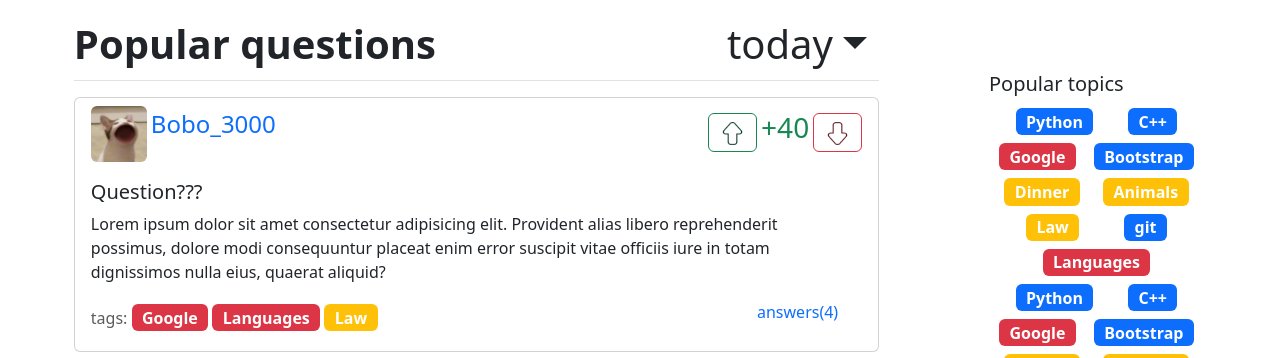
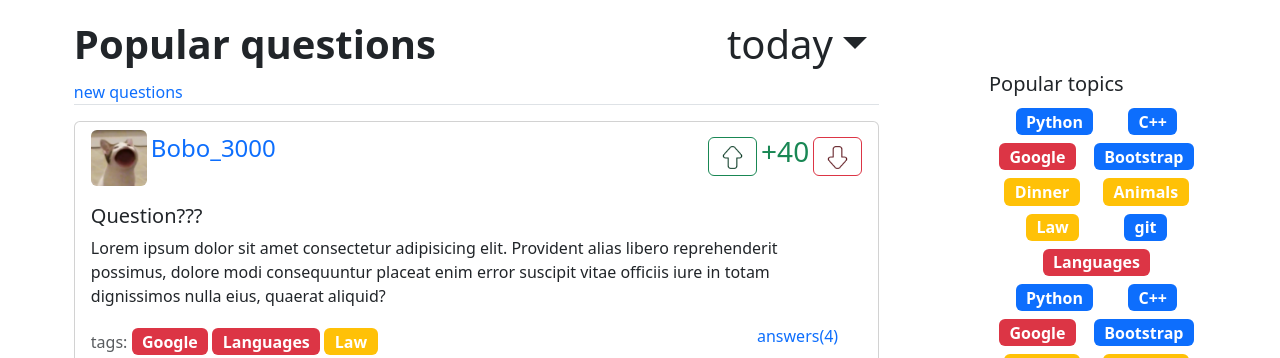
Before and after one commit to Bopster410/web_dz_project, a Python web app: template templates/index.html in a window 1280 px wide. Shown: the part 70-428 px from the top of the page. Run offline with Jinja, Linux system fonts and the light colour scheme; the template is opened without the code that fills it, so the values that code supplies are empty.

Commit message:
Added sorting by time

```diff
--- a/templates/index.html
+++ b/templates/index.html
@@ -39,10 +39,11 @@
     <div class="row ps-4 mt-2 mb-5 container-fluid">
         <!-- Questions -->
         <main class="d-flex flex-column col-lg col-md col-xl-8 mx-auto">
-            <div class="d-flex align-items-center justify-content-between mb-3 border-bottom">
-                <div class="fs-1 fw-bold">Popular questions </div>
+            <div class="container-fluid p-0 mb-3 border-bottom">
+                <div class="d-flex align-items-center justify-content-between">
+                    <div class="fs-1 fw-bold">Popular questions</div>
                     <div class="dropdown">
-                    <button class="dropdown-toggle border-0 btn fs-1 " type="button"
+                        <button class="dropdown-toggle border-0 btn fs-1" type="button"
                             data-bs-toggle="dropdown">today</button>
                         <ul class="dropdown-menu dropdown-menu-dark">
                             <li class="dropdown-item">today</li>
@@ -51,6 +52,8 @@
                             <li class="dropdown-item">all time</li>
                         </ul>
                     </div>
+                </div>
+                <a href="#" class="link-underline link-underline-opacity-0">new questions</a>
             </div>
             <div class="vstack gap-2">
 
```
Also changed, not shown: templates/index_with_login.html (+6 -3 lines). Lines whose indentation alone changed are shown as unchanged.
